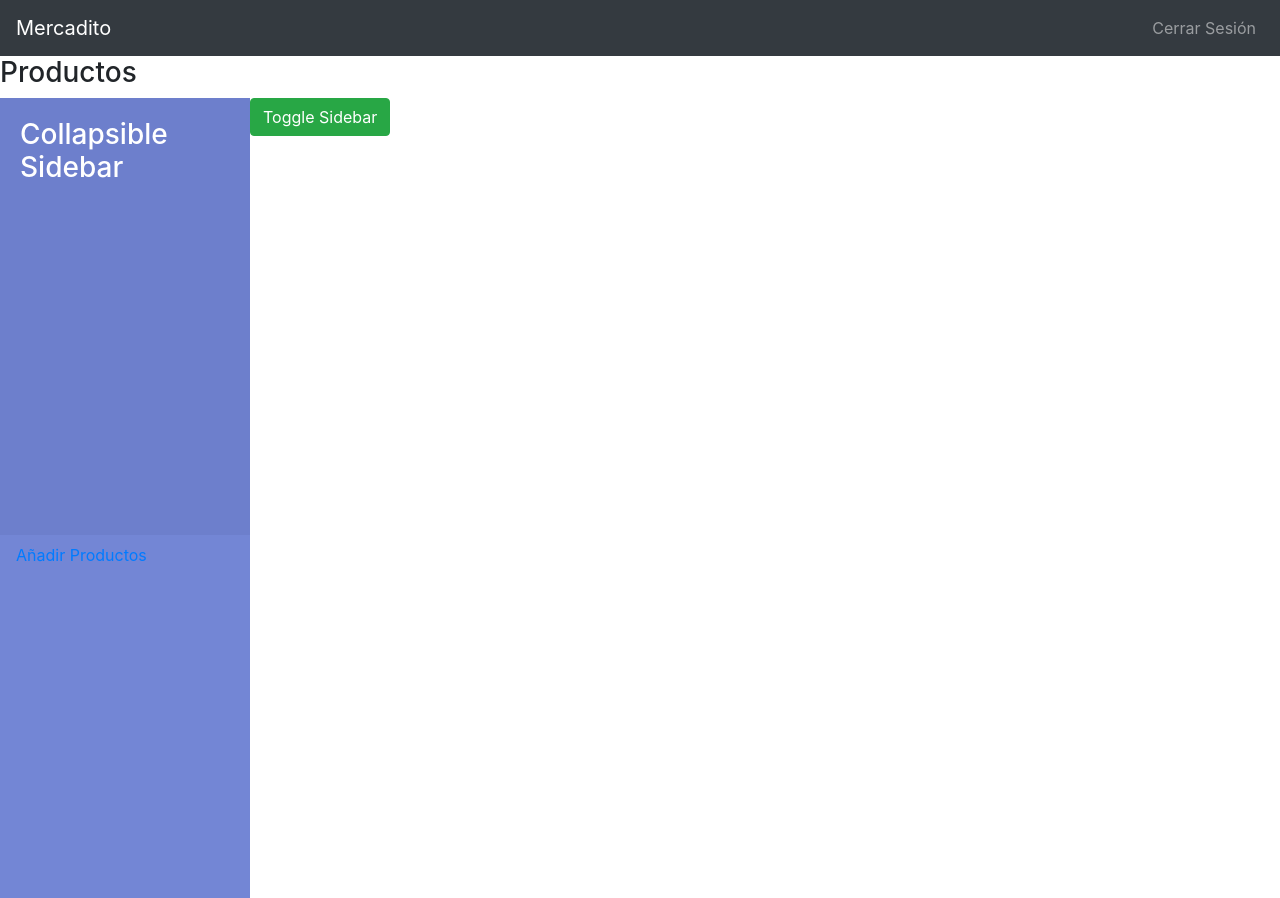
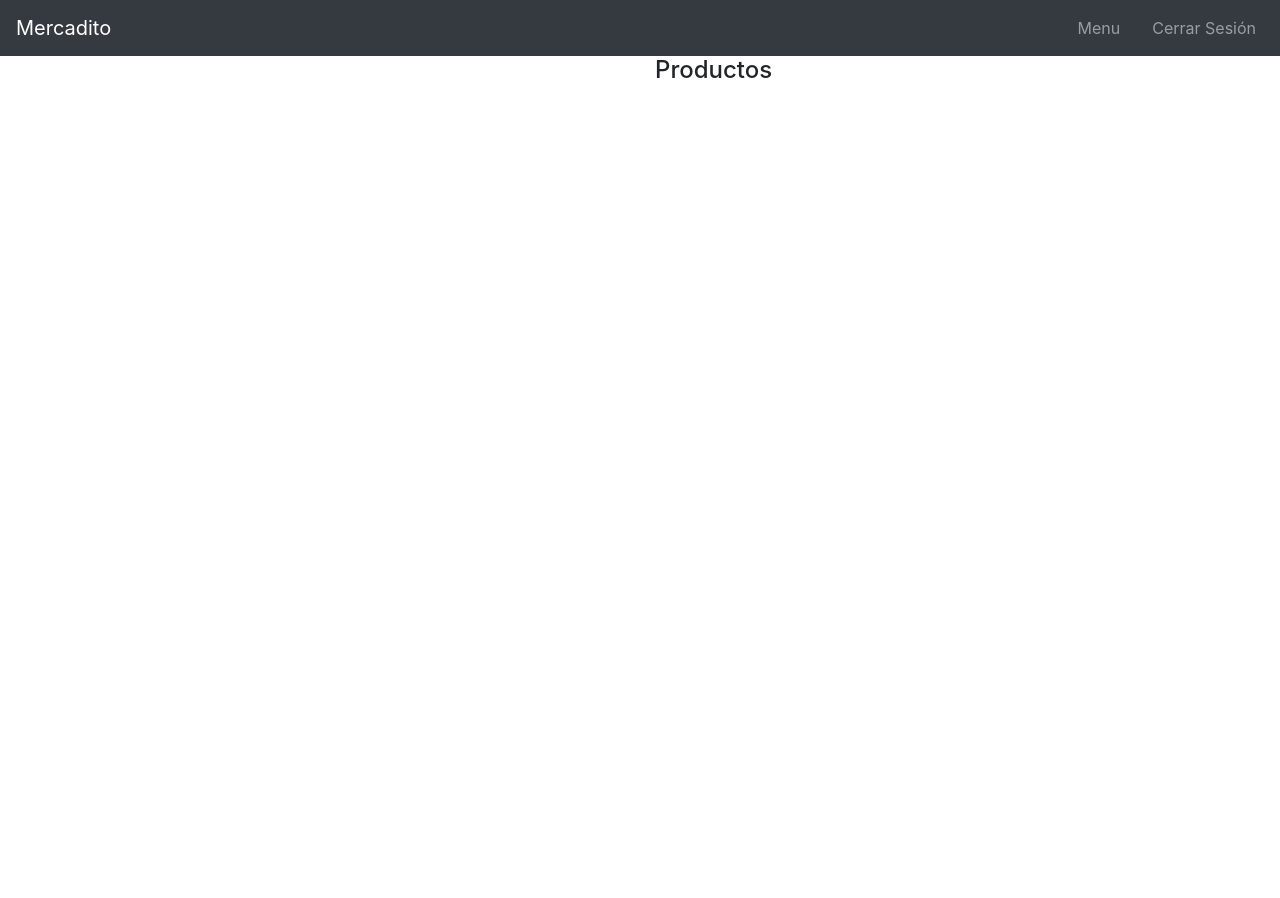
Before and after one commit to wainola/Mercaditofullstack, a React (Create React App) app in the folder client/: page /admin in a window 1280 px wide. After the commit the page ends 856 px from the top, so only its background shows below. Built offline with nearby package versions, Linux system fonts and the light colour scheme.

Commit message:
working in the admin inner sections

```diff
--- a/client/src/actions/index.js
+++ b/client/src/actions/index.js
@@ -5,7 +5,8 @@ import {
     LOGIN_USER,
     AUTH_USER,
     AUTH_ERROR,
-    UNAUTH_USER
+    UNAUTH_USER,
+    TOOGLE_SIDEBAR
 } from './types';
 
 const ROOT_URL = 'http://localhost:4500';
@@ -59,3 +60,11 @@ export function signoutUser(){
         type: UNAUTH_USER
     }
 }
+
+// UTILITY FUNCTION FOR THE SIDEBAR
+export function toggleSidebar(toggle){
+    return{
+        type: TOOGLE_SIDEBAR,
+        payload: toggle
+    }
+}
--- a/client/src/actions/types.js
+++ b/client/src/actions/types.js
@@ -4,3 +4,4 @@ export const LOGIN_USER = 'LOGIN_USER';
 export const AUTH_USER = 'auth_user';
 export const AUTH_ERROR = 'auth_error';
 export const UNAUTH_USER = 'unauth_user';
+export const TOOGLE_SIDEBAR = 'toggle_sidebar';
--- a/client/src/containers/admin/admin.js
+++ b/client/src/containers/admin/admin.js
@@ -5,7 +5,8 @@ import Productos from './components/productos';
 
 class Admin extends Component{
     render(){
-        console.log(this.props.authenticated);
+        console.log("admin");
+        console.log(this.props);
         return(
             <div>
                 {/* NAVBAR RENDER */}
--- a/client/src/containers/admin/components/navbar.js
+++ b/client/src/containers/admin/components/navbar.js
@@ -13,6 +13,8 @@ import {
     DropdownMenu,
     DropdownItem
 } from 'reactstrap';
+import { connect } from 'react-redux';
+import * as actions from '../../../actions/index';
 
 class NavegacionAdmin extends Component{
     constructor(props){
@@ -31,6 +33,10 @@ class NavegacionAdmin extends Component{
             isOpen: !this.state.isOpen
         });
     }
+    // MANIPULATING THE SIDEBAR ON THIS MENU
+    toggleSideBar(){
+        this.props.toggleSidebar(this.props.toggle);
+    }
     render(){
         console.log(this.state.isOpen);
         return(
@@ -40,6 +46,11 @@ class NavegacionAdmin extends Component{
                     <NavbarToggler onClick={this.toggle.bind(this)} className="mr-2" />
                     <Collapse isOpen={this.state.isOpen} navbar>
                         <Nav navbar className="ml-auto">
+                            <NavItem>
+                                <NavLink onClick={this.toggleSideBar.bind(this)}>
+                                    Menu
+                                </NavLink>
+                            </NavItem>
                             <NavItem>
                                 <NavLink href="">{this.state.email}</NavLink>
                             </NavItem>
@@ -53,6 +64,9 @@ class NavegacionAdmin extends Component{
         );
     }
 }
+// MAPPING FOR THE MANIPULATION OF THE SIDEBAR
+function mapStateToProps(state){
+    return { toggle: !state.toggle.toggle }
+}
 
-
-export default NavegacionAdmin;
+export default connect(mapStateToProps, actions)(NavegacionAdmin);
--- a/client/src/containers/admin/components/productos.js
+++ b/client/src/containers/admin/components/productos.js
@@ -1,13 +1,19 @@
 import React, { Component } from 'react';
 import SideBar from './sidebar/sidebar';
+import { Link, Route , BrowserRouter} from 'react-router-dom';
+import AddProductos from './secciones/add_productos';
 
 class Productos extends Component{
     render(){
         return(
             <div className="container-fluid">
-                <h3>Productos</h3>
-                <div>
-                    <SideBar />
+                <div className="row">
+                    <div className="col">
+                        <SideBar />
+                    </div>
+                    <div className="col">
+                        <h4>Productos</h4>
+                    </div>
                 </div>
             </div>
         );
--- /dev/null
+++ b/client/src/containers/admin/components/secciones/add_productos.js
@@ -0,0 +1,13 @@
+import React, { Component } from 'react';
+
+class AddProductos extends Component{
+    render(){
+        return(
+            <div>
+                <h1>Add Productos</h1>
+            </div>
+        );
+    }
+}
+
+export default AddProductos;
--- a/client/src/containers/admin/components/sidebar/sidebar.js
+++ b/client/src/containers/admin/components/sidebar/sidebar.js
@@ -2,42 +2,38 @@ import React, { Component } from 'react';
 import {
     Nav,
     NavItem,
-    NavLink,
-    Button
+    NavLink
 } from 'reactstrap';
 import './style.css';
+import { connect } from 'react-redux';
+import * as actions from '../../../../actions/index';
+import { Link } from 'react-router-dom';
+import AddProductos from '../secciones/add_productos';
 
 class SideBar extends Component {
     constructor(props){
         super(props);
-        this.state = {
-            active: false
-        }
     }
     toggleClass(){
-        console.log('toggle');
-        this.setState({
-            active: !this.state.active
-        });
+        this.props.toggleSidebar(this.props.toggle);
     }
     render(){
-        console.log(this.state);
+        console.log("sidebar");
+        console.log(this.props);
         return(
             <div className="wrapper">
-                <Nav id="sidebar" className={this.state.active ? 'active' : ''}>
-                    <div className="sidebar-header">
-                        <h3>Collapsible Sidebar</h3>
-                    </div>
+                <Nav id="sidebar" className={!this.props.toggle ? 'active' : ''}>
                     <NavItem>
-                        <NavLink href="">Añadir Productos</NavLink>
+                        <Link to='/add_productos'>Añadir Productos</Link>
                     </NavItem>
                 </Nav>
-                <div id="content">
-                    <Button type='button' className="btn btn-success" onClick={this.toggleClass.bind(this)}>Toggle Sidebar</Button>
-                </div>
             </div>
         );
     }
 }
 
-export default SideBar;
+function mapStateToProps(state){
+    return { toggle: !state.toggle.toggle }
+}
+
+export default connect(mapStateToProps)(SideBar);
--- a/client/src/containers/admin/components/sidebar/style.css
+++ b/client/src/containers/admin/components/sidebar/style.css
@@ -7,21 +7,26 @@
     min-width: 250px;
     max-width: 250px;
     min-height: 100vh;
-    background: #7386D5;
+    background: #343a40;
     color: #fff;
-    transition: all 0.3s;
+    transition: all 0.5s;
 }
 
 #sidebar .sidebar-header {
     padding: 20px;
-    background: #6d7fcc;
+    background: #343a40;
 }
 
 #sidebar.active {
     margin-left: -250px;
 }
 
-@media (max-width: 768px) {
+#sidebar ul li a:hover {
+    color: green;
+    background: red;
+}
+
+@media (max-width: 300px) {
     #sidebar {
         margin-left: -250px;
     }
--- a/client/src/reducers/index.js
+++ b/client/src/reducers/index.js
@@ -3,12 +3,14 @@ import ProductosReducer from './reducer_productos';
 import CarroDeCompras from './reducer_carro_compra';
 import {reducer as formReducer} from 'redux-form';
 import authReducer from './auth_reducer';
+import toggleReducer from './toggle_reducer';
 
 const rootReducer = combineReducers({
     productos: ProductosReducer,
     carroCompra: CarroDeCompras,
     form: formReducer,
-    auth: authReducer
+    auth: authReducer,
+    toggle: toggleReducer
 });
 
 export default rootReducer;
--- /dev/null
+++ b/client/src/reducers/toggle_reducer.js
@@ -0,0 +1,9 @@
+import { TOOGLE_SIDEBAR } from '../actions/types';
+
+export default function(state={ toggle: true }, action){
+    switch (action.type) {
+        case TOOGLE_SIDEBAR:
+            return { ...state, toggle: action.payload };
+    }
+    return state;
+}
```
